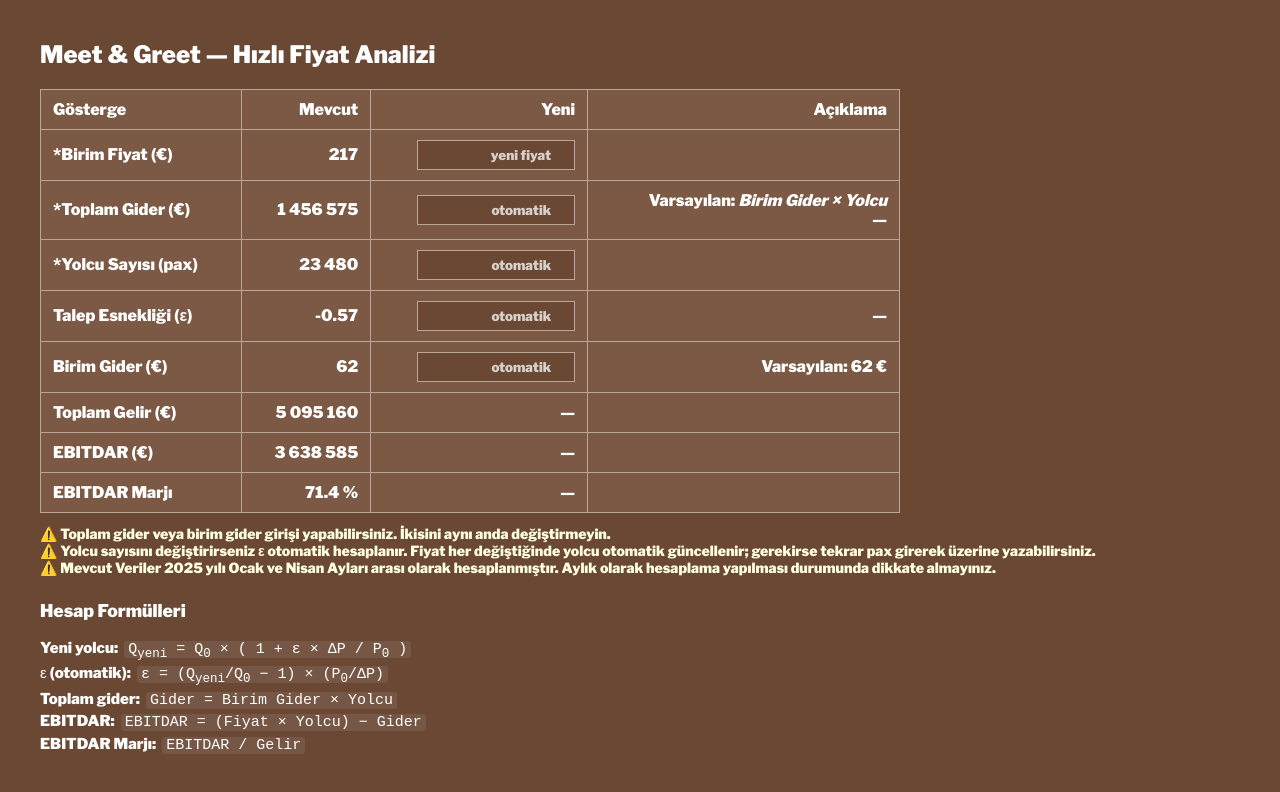
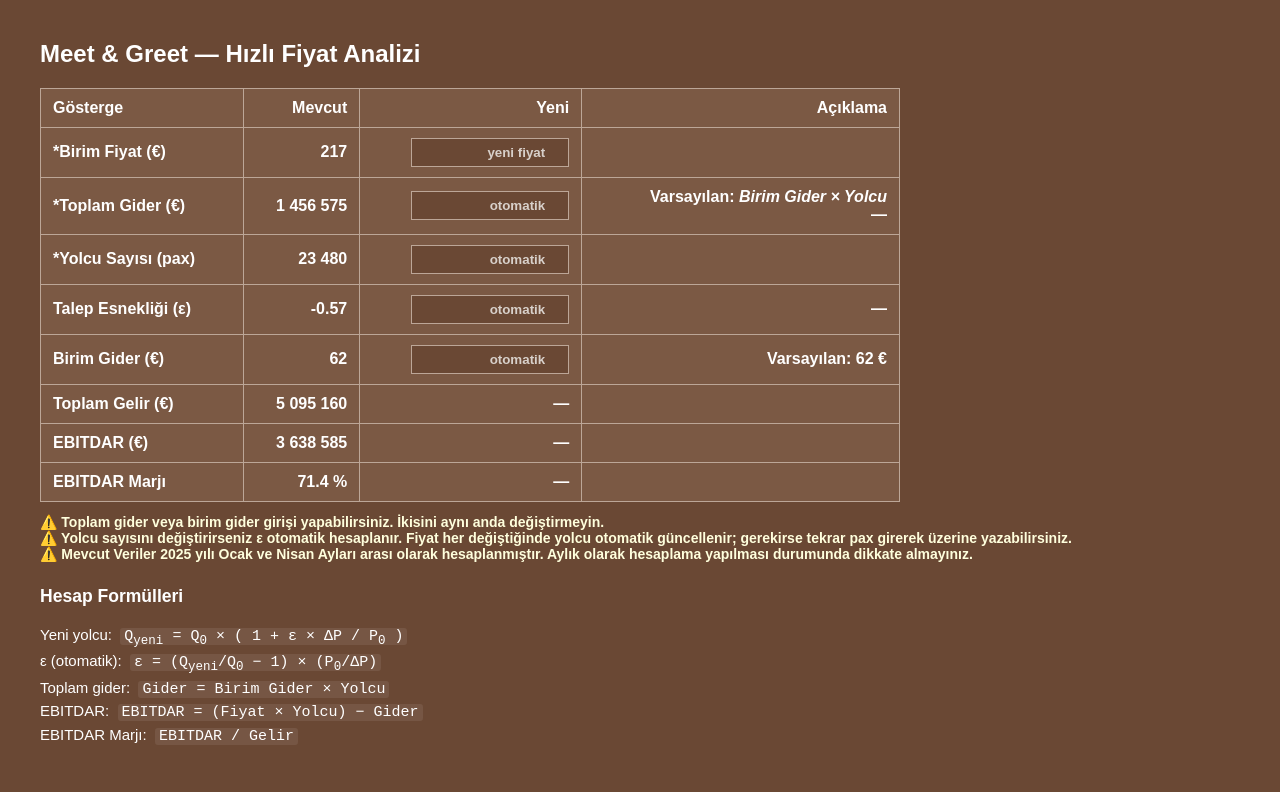
Before and after one commit to gudpenguen/EDITBAR, a plain HTML site: page index.html in a window 1280 px wide. Drawn offline with nearby package versions, Linux system fonts and the light colour scheme.

Commit message:
Update index.html

```diff
--- a/index.html
+++ b/index.html
@@ -7,7 +7,7 @@
 <link href="https://fonts.googleapis.com/css2?family=Libre+Franklin:wght@900&display=swap" rel="stylesheet">
 <style>
  :root{--brown:#7b5944;--brown-dark:#6a4834;--border:#bca697;--white:#fff}
- body{font-family:"Century","Libre Franklin",sans-serif;background:var(--brown-dark);color:var(--white);margin:40px}
+ body{font-family:"CenturyBlack",sans-serif;background:var(--brown-dark);color:var(--white);margin:40px}
  h2{margin-top:0;font-weight:900}
  table{width:860px;border-collapse:collapse;background:var(--brown)}
  th,td{border:1px solid var(--border);padding:10px 12px;text-align:right;font-weight:900}
```
